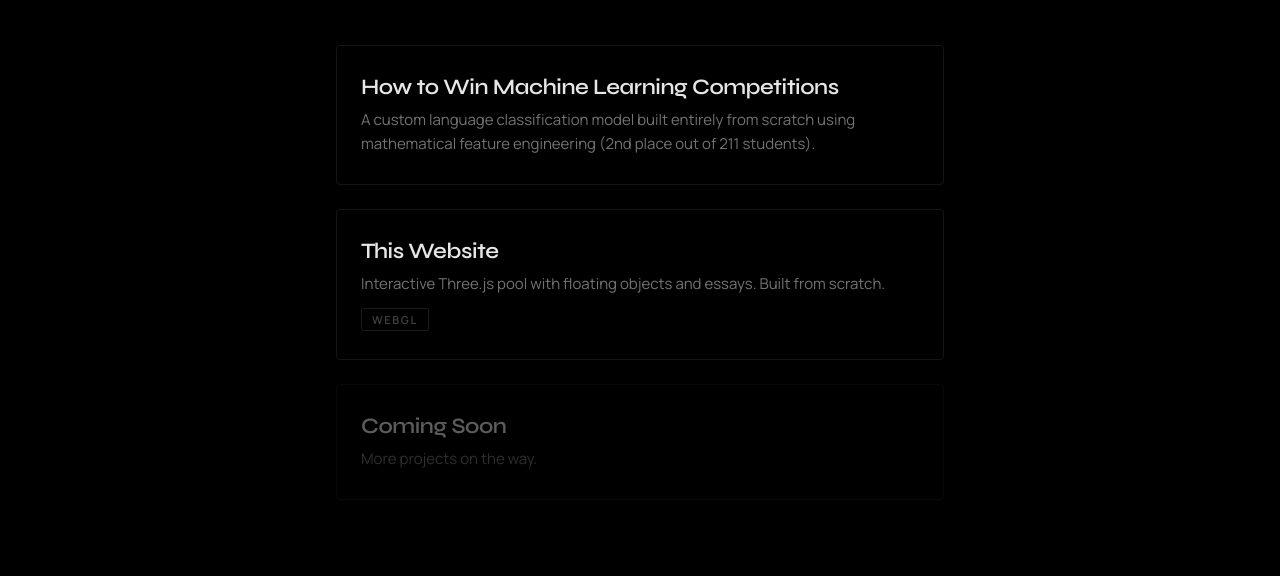
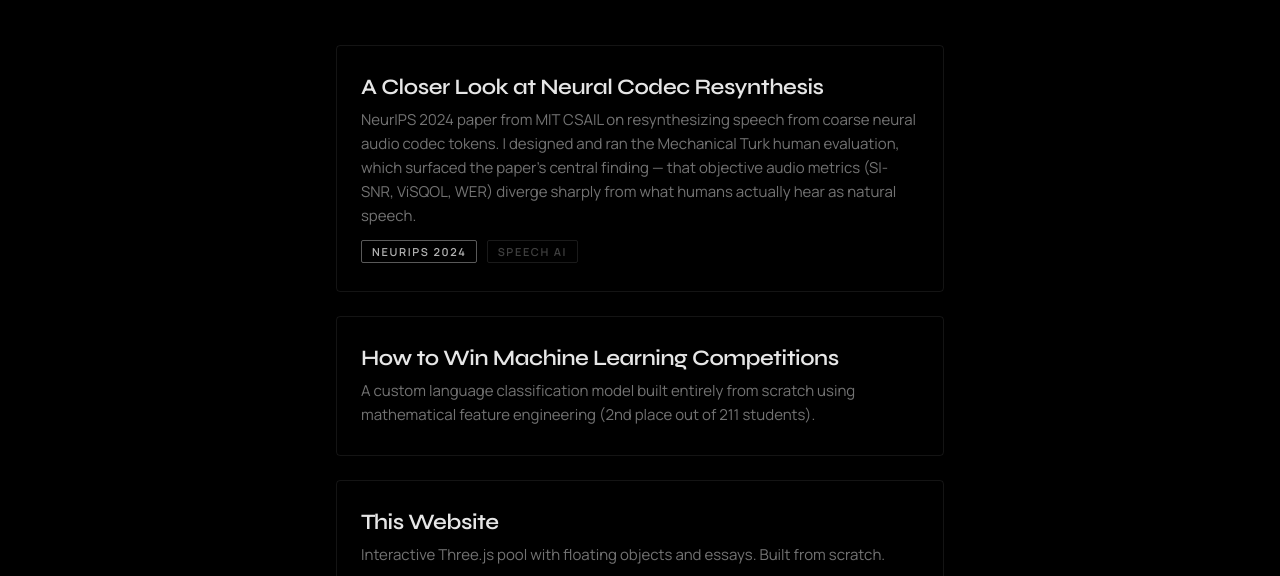
Before and after one commit to rxhxm/rohammehrabi.com, a plain HTML site: page projects/index.html in a window 1280 px wide. Shown: the part 216-792 px from the top of the page. Drawn offline with nearby package versions, Linux system fonts and the light colour scheme.

Commit message:
Add NeurIPS 2024 paper to projects
"A Closer Look at Neural Codec Resynthesis" (Liu et al., NeurIPS 2024)
links to the arXiv abstract. Description leads with the contribution
that's actually mine — designing and running the Mechanical Turk human
evaluation — and ties it to the paper's central finding (that
objective audio metrics diverge from human perception). Acknowledged
in the paper for that work.

Adds an .accent variant to .project-tag so the venue badge stands out.

Co-Authored-By: Claude Opus 4.7 (1M context) <noreply@anthropic.com>

```diff
--- a/projects/index.html
+++ b/projects/index.html
@@ -4,13 +4,13 @@
     <meta charset="utf-8">
     <title>PROJECTS</title>
     <meta name="viewport" content="width=device-width, initial-scale=1">
-    <meta name="description" content="Projects by Roham Mehrabi — things I've built and shipped.">
+    <meta name="description" content="Projects and published research by Roham Mehrabi — including a NeurIPS 2024 contribution and things I've built.">
     <meta name="theme-color" content="#000000">
     <link rel="canonical" href="https://www.rohammehrabi.com/projects">
 
     <meta property="og:type" content="website">
     <meta property="og:title" content="Projects — Roham Mehrabi">
-    <meta property="og:description" content="Projects by Roham Mehrabi — things I've built and shipped.">
+    <meta property="og:description" content="Projects and published research by Roham Mehrabi — including a NeurIPS 2024 contribution and things I've built.">
     <meta property="og:url" content="https://www.rohammehrabi.com/projects">
     <meta property="og:image" content="https://www.rohammehrabi.com/og-image.png">
     <meta property="og:image:width" content="1200">
@@ -19,7 +19,7 @@
     <meta name="twitter:card" content="summary_large_image">
     <meta name="twitter:site" content="@Ronin_xy">
     <meta name="twitter:title" content="Projects — Roham Mehrabi">
-    <meta name="twitter:description" content="Things I've built and shipped.">
+    <meta name="twitter:description" content="Including a NeurIPS 2024 contribution and things I've built.">
     <meta name="twitter:image" content="https://www.rohammehrabi.com/og-image.png">
 
     <link rel="icon" type="image/png" sizes="32x32" href="/favicon-32.png">
@@ -164,6 +164,7 @@
       .project-tag {
         display: inline-block;
         margin-top: 12px;
+        margin-right: 6px;
         font-family: 'Manrope', sans-serif;
         font-size: 11px;
         font-weight: 700;
@@ -173,6 +174,10 @@
         border: 1px solid rgba(255, 255, 255, 0.1);
         padding: 3px 10px;
         border-radius: 2px;
+      }
+      .project-tag.accent {
+        color: rgba(255, 255, 255, 0.7);
+        border-color: rgba(255, 255, 255, 0.35);
       }
 
     </style>
@@ -200,6 +205,13 @@
       <h1>PROJECTS</h1>
 
       <div class="project-grid">
+        <a href="https://arxiv.org/abs/2410.22448" target="_blank" rel="noopener" class="project-card">
+          <div class="project-name">A Closer Look at Neural Codec Resynthesis</div>
+          <div class="project-desc">NeurIPS 2024 paper from MIT CSAIL on resynthesizing speech from coarse neural audio codec tokens. I designed and ran the Mechanical Turk human evaluation, which surfaced the paper's central finding — that objective audio metrics (SI-SNR, ViSQOL, WER) diverge sharply from what humans actually hear as natural speech.</div>
+          <span class="project-tag accent">NeurIPS 2024</span>
+          <span class="project-tag">Speech AI</span>
+        </a>
+
         <a href="https://rxhxm.github.io/ML_COMPETITION/" target="_blank" class="project-card">
           <div class="project-name">How to Win Machine Learning Competitions</div>
           <div class="project-desc">A custom language classification model built entirely from scratch using mathematical feature engineering (2nd place out of 211 students).</div>
```
